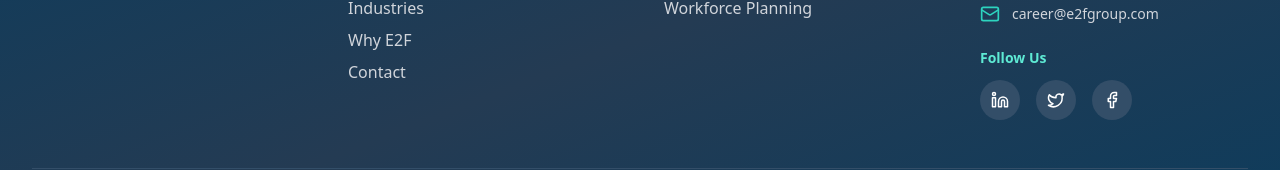
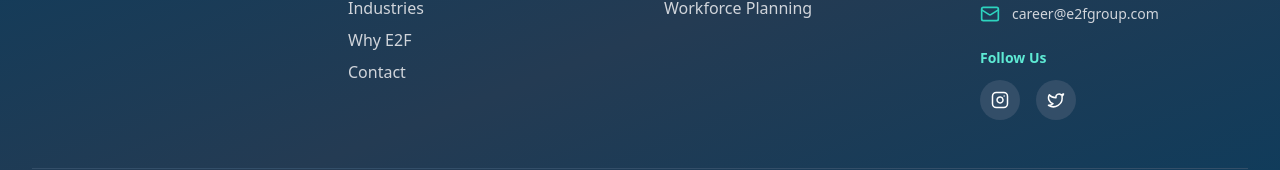
Before and after one commit to mguru2401/E2F, a React (Vite) app in the folder project/: page / in a window 1280 px wide. Shown: the part 5734-5904 px from the top of the page. Built offline with nearby package versions, Linux system fonts and the light colour scheme; a web font is replaced by a local one.

Commit message:
social media added

```diff
--- a/project/src/components/Footer.tsx
+++ b/project/src/components/Footer.tsx
@@ -1,4 +1,12 @@
-import { Mail, Phone, MapPin, Linkedin, Twitter, Facebook } from "lucide-react";
+import {
+  Mail,
+  Phone,
+  MapPin,
+  Linkedin,
+  Twitter,
+  Instagram,
+  Facebook,
+} from "lucide-react";
 
 export default function Footer() {
   const currentYear = new Date().getFullYear();
@@ -122,13 +130,19 @@ export default function Footer() {
               </h5>
               <div className="flex space-x-4">
                 {[
-                  { icon: Linkedin, href: "#" },
-                  { icon: Twitter, href: "#" },
-                  { icon: Facebook, href: "#" },
+                  // { icon: Linkedin, href: "#" },
+                  {
+                    icon: Instagram,
+                    href: "https://www.instagram.com/eliteemployeefleet/",
+                  },
+                  { icon: Twitter, href: "https://x.com/e2fgroup" },
+                  // { icon: Facebook, href: "#" },
                 ].map((social, index) => (
                   <a
                     key={index}
                     href={social.href}
+                    target="_blank"
+                    rel="noopener noreferrer"
                     className="w-10 h-10 rounded-full bg-navy-700 flex items-center justify-center hover:bg-teal-600 transition-all duration-300 transform hover:scale-110"
                     aria-label="Social media"
                   >
```
